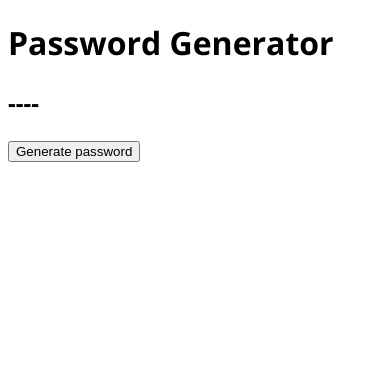
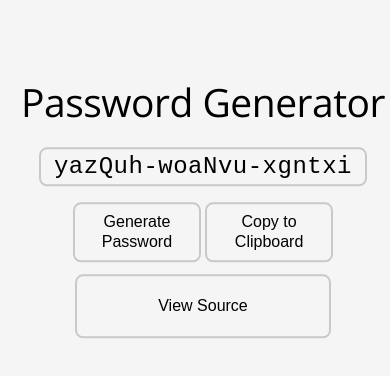
Before and after one commit to piano-miles/password-generator, a plain HTML site: page index.html in a window 390 px wide. Drawn offline with nearby package versions, Linux system fonts and the light colour scheme; some packages are replaced by stand-ins of ours; a script that the page names is missing.

Commit message:
Completed the project!

```diff
--- a/index.html
+++ b/index.html
@@ -1,28 +1,28 @@
 <!DOCTYPE html>
+
 <html lang="en">
 
 <head>
     <meta charset="UTF-8">
+    <meta content="width=device-width, initial-scale=1" name="viewport">
+
     <title>Password Generator</title>
-    <link rel="stylesheet" type="text/css" href="main.css" />
-    <link rel="preconnect" href="https://fonts.googleapis.com">
-    <link rel="preconnect" href="https://fonts.gstatic.com" crossorigin>
-    <link
-        href="https://fonts.googleapis.com/css2?family=Open+Sans:ital,wght@0,300;0,400;0,700;1,300;1,400;1,700&display=swap"
-        rel="stylesheet">
+    <link href="main.css" rel="stylesheet" type="text/css">
+    <link href="https://fonts.googleapis.com" rel="preconnect">
+    <link crossorigin="" href="https://fonts.gstatic.com" rel="preconnect">
+    <link href="https://fonts.googleapis.com/css2?family=Open+Sans" rel="stylesheet">
+    <script src="https://cdn.jsdelivr.net/npm/sweetalert2@11">
+    </script>
 </head>
 
-<body>
-    <header>
-        <h1>
-            Password Generator
-        </h1>
-    </header>
-    <main>
-        <h2 id="password">----</h2>
-        <button id="generate">Generate password</button>
-    </main>
-    <script src="index.js"></script>
+<body id="body">
+    <script src="index.js">
+
+    </script> <noscript>
+        <h1>Uh oh!</h1>
+        <p>You don't have javascript enabled, which this site requires.</p>
+        <p>Please enable it to use the site.</p>
+    </noscript>
 </body>
 
 </html>
--- a/index.js
+++ b/index.js
@@ -5,36 +5,96 @@ This program generates a password that:
 - attempts to be somewhat pronounceable and memorable.
 */
 
-const all = ["aeiou", "ABCDEFGHIJKLMNOPQRSTUVWXYZ", "abcdefghijklmnopqrstuvwxyz", "0123456789", "!\"#$%&'*+,./:;=?@\\^`|~[]{}()<>"];
+const src = "https://github.com/piano-miles/password-generator";
+
+try {
+    let z = document.createElement("main");
+    z.innerHTML =
+        `<div class="vertical-pad">
+            <header>
+                <h1>Password Generator</h1>
+            </header>
+
+            <main>
+                <h2 id="password">----</h2>
+
+                <div class="buttons">
+                    <button id="generate">Generate Password</button> <button id="copy">Copy to Clipboard</button>
+                </div>
+                <button id="source" onclick="window.location.href='${src}';">View Source</button>
+            </main>
+        </div>`
+    document.body.appendChild(z);
+} catch (e) {
+    Swal.fire({
+        title: "Error!",
+        text: "An error occurred while creating the page (code 1).\nPlease report this at https://github.com/piano-miles/password-generator/issues and paste this entire message.\n" + e,
+        icon: "error",
+        confirmButtonText: "Ok."
+    });
+}
+
+const x = ["aeiou", "ABCDEFGHIJKLMNOPQRSTUVWXYZ", "abcdefghijklmnopqrstuvwxyz", "0123456789", "!\"#$%&'*+,./:;=?@\\^`|~[]{}()<>"];
 
 // Select a random character from string
-randChar = e => e[Math.floor(Math.random() * e.length)];
+const randChar = e => e[Math.floor(Math.random() * e.length)];
 
-generatePassword = () => {
+const generatePassword = () => {
+    try {
         // The count of lowercase characters is tracked to prevent the password from being unsecure.
         let e = 0, // Count of lowercase vowels
             a = ""; // The password
         // Loop until the password is valid
         for (; 0 == e;) {
-        var t; // The current character
+            let t, l = 2; // t is the current character, l is the char type (vowel/uppercase/lowercase/number/symbol)
             a = "";
-        var l = 2;
             for (let n = 0; n < 18; n++)
-            Math.random() > .2
-                ? t = Math.random() > l ^ 0 || .4
-                    ? randChar(all[l = 2])
-                    : randChar(all[l = 0])
-                : (e++, t = Math.random() > .3
-                    ? randChar(all[l = 1])
-                    : Math.random() > .4
-                        ? randChar(all[l = 3])
-                        : randChar(all[l = 4])),
-                a += t, // Append the character to the password
+                Math.random() > .2 ?
+                    t = Math.random() > l ^ 0 || .4 ?
+                        randChar(x[l = 2]) :
+                        randChar(x[l = 0]) :
+                    (e++, t = Math.random() > .3 ?
+                        randChar(x[l = 1]) :
+                        Math.random() > .4 ?
+                            randChar(x[l = 3]) :
+                            randChar(x[l = 4])), a += t, // Append the character to the password
                     5 ^ n && 11 ^ n || (a += "-"); // Add dashes between chunks of 6 characters
         }
         display.innerHTML = a; // Display the password
+    } catch (e) {
+        Swal.fire({
+            title: "Error!",
+            text: "An error occurred while generating a password (code 2).\nPlease report this at https://github.com/piano-miles/password-generator/issues and paste this entire message.\n" + e,
+            icon: "error",
+            confirmButtonText: "Ok."
+        });
+    }
 };
 
-display = document.getElementById("password");
-generate = document.getElementById("generate");
+const display = document.getElementById("password");
+const generate = document.getElementById("generate");
+const copy = document.getElementById("copy");
+
 generate.addEventListener("click", generatePassword);
+copy.addEventListener("click", () => {
+    try {
+        const e = document.createElement("textarea");
+        e.value = display.innerHTML, document.body.appendChild(e), e.select(), e.setSelectionRange(0, 99999), // For mobile devices
+            //document.execCommand("copy"), // Deprecated
+            navigator.clipboard.writeText(e.value), document.body.removeChild(e), Swal.fire({
+                title: "Copied!",
+                text: "The password has been copied to your clipboard.",
+                icon: "success",
+                confirmButtonText: "Ok!"
+            });
+    } catch (e) {
+        Swal.fire({
+            title: "Error!",
+            text: "An error occurred while copying the text (code 3).\nPlease report this at https://github.com/piano-miles/password-generator/issues and paste this entire message.\n" + e,
+            icon: "error",
+            confirmButtonText: "Ok."
+        });
+    }
+});
+
+generatePassword();
--- a/main.css
+++ b/main.css
@@ -1,3 +1,103 @@
 body {
     font-family: "Open Sans", "PT Sans", Calibri, Tahoma, sans-serif;
+    text-align: center;
+    background-color: #f5f5f5
 }
+
+.vertical-pad {
+    margin: 0 auto;
+    position: absolute;
+    top: 10%;
+    width: 100%;
+    -ms-transform: translateY(-10%);
+    transform: translateY(-10%)
+}
+
+h1 {
+    font-size: 2.5em;
+    font-weight: 500;
+    margin: .5em 0;
+    pointer-events: none;
+    letter-spacing: -.5px;
+    transition-duration: 100ms
+}
+
+#password,
+button {
+    border-color: #c9c9c9;
+    border-radius: 8px;
+    border-style: solid;
+    border-width: 2px;
+    transition-duration: 150ms
+}
+
+#password {
+    font-size: 1.5em;
+    font-weight: 300;
+    margin: .5em auto;
+    font-family: "Courier New", Courier, monospace;
+    max-width: 316px;
+    padding: 4px;
+    min-width: 100px;
+    letter-spacing: .5px;
+    cursor: text
+}
+
+#password:hover {
+    box-shadow: 0 0 6px 0#cfeaff inset;
+    max-width: 350px
+}
+
+button {
+    font-size: 1em;
+    width: 128px;
+    background-color: #f5f5f5;
+    padding: 6px 8px;
+    margin: 0 4px;
+    line-height: 20px;
+    height: 60px;
+    cursor: pointer
+}
+
+#password:hover,
+button:active,
+button:hover {
+    border-color: #e74949
+}
+
+button:active {
+    background-color: #e74949;
+    color: #f5f5f5
+}
+
+.buttons {
+    display: flex;
+    flex-direction: row;
+    justify-content: center;
+    align-items: center
+}
+
+#source {
+    margin-top: 8px;
+    max-width: 256px;
+    width: 100%;
+    height: 40px
+}
+
+@media screen and (max-width:576px) {
+    .buttons {
+        display: block
+    }
+
+    button {
+        margin: 4px auto
+    }
+
+    #source {
+        height: 64px
+    }
+
+    h1 {
+        font-size: 10vw
+    }
+}
```
Lines whose indentation alone changed are shown as unchanged.
